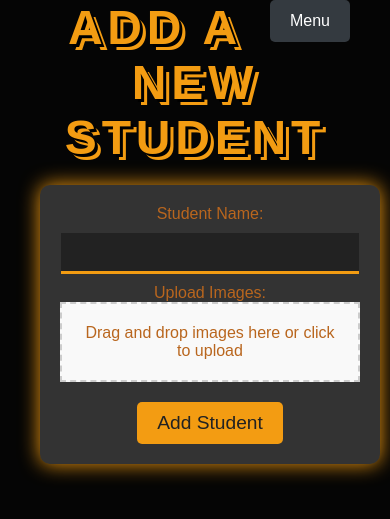
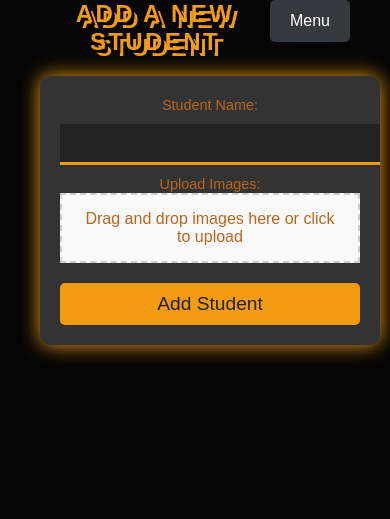
Before and after one commit to AntonioLabinjan/CV-attendance, a Flask app: page /add_student in a window 390 px wide. Shown: the part 40-559 px from the top of the page. Run offline with Flask 3, Linux system fonts and the light colour scheme; a user stored in the database is signed in.

Commit message:
Update add_student.html
mobile

```diff
--- a/templates/add_student.html
+++ b/templates/add_student.html
@@ -3,6 +3,7 @@
 <h1>Add a New Student</h1>
 
 <style>
+    /* Styling for the drop zone */
     #drop-zone {
         border: 2px dashed #ccc;
         padding: 20px;
@@ -13,6 +14,31 @@
 
     #drop-zone.dragover {
         background-color: #e3e3e3;
+    }
+
+    /* Responsive styles */
+    @media (max-width: 600px) {
+        h1 {
+            font-size: 1.5em; /* Smaller heading on mobile */
+        }
+
+        #drop-zone {
+            padding: 15px; /* Reduce padding on mobile */
+        }
+
+        label {
+            font-size: 0.9em; /* Smaller font for labels on mobile */
+        }
+
+        input[type="text"], button {
+            width: 100%; /* Full width inputs and button on mobile */
+            padding: 10px; /* Increase padding for better touch targets */
+            font-size: 1em; /* Larger text for better readability */
+        }
+
+        ul {
+            padding-left: 20px; /* Add padding for file list */
+        }
     }
 </style>
 
@@ -36,18 +62,23 @@
     const fileInput = document.getElementById('images');
     const fileList = document.getElementById('file-list');
 
+    // Create a DataTransfer object to store the files
     const dataTransfer = new DataTransfer();
 
+    // Trigger the file input when clicking on the drop zone
     dropZone.addEventListener('click', () => {
         fileInput.click();
     });
 
+    // Handle file selection via clicking (classic upload)
     fileInput.addEventListener('change', (event) => {
         const files = event.target.files;
         addFiles(files);
+        // Reset the file input to allow selecting the same file again if needed
         event.target.value = '';
     });
 
+    // Handle drag and drop
     dropZone.addEventListener('dragover', (event) => {
         event.preventDefault();
         dropZone.classList.add('dragover');
@@ -64,6 +95,7 @@
         addFiles(files);
     });
 
+    // Function to add files to the DataTransfer object and display them
     function addFiles(files) {
         for (let i = 0; i < files.length; i++) {
             if (!fileExists(files[i])) {
@@ -74,6 +106,7 @@
         fileInput.files = dataTransfer.files;
     }
 
+    // Function to check if a file already exists in the DataTransfer object
     function fileExists(file) {
         for (let i = 0; i < dataTransfer.items.length; i++) {
             const existingFile = dataTransfer.items[i].getAsFile();
@@ -88,6 +121,7 @@
         return false;
     }
 
+    // Function to display the file name in the file list
     function displayFile(file) {
         const li = document.createElement('li');
         li.textContent = file.name;
```
